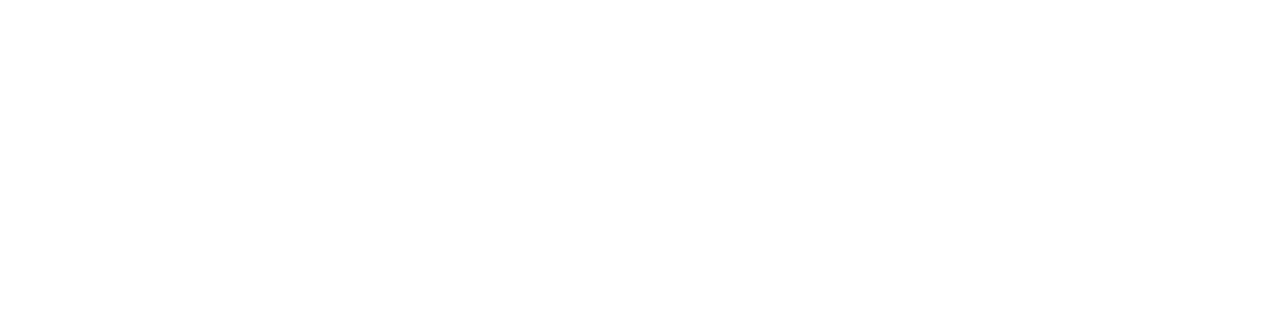
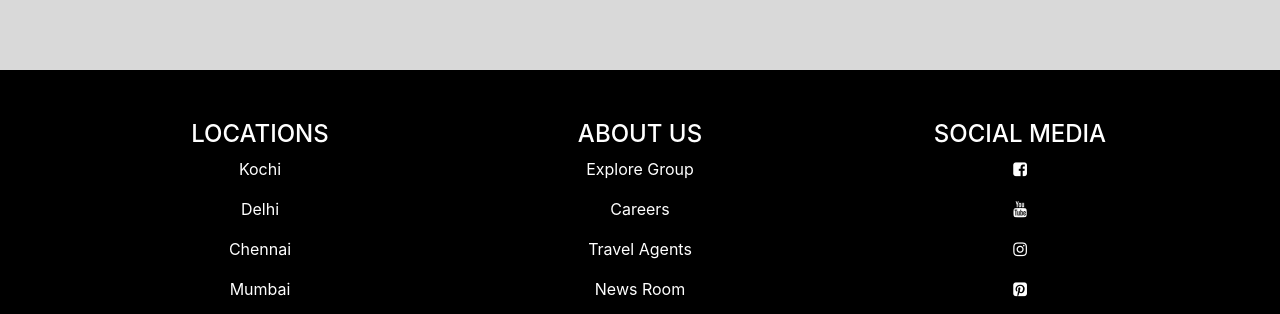
Before and after one commit to amalmhn/explore-design, a React (Create React App) app: page / in a window 1280 px wide. Shown: the part 2862-3176 px from the top of the page. Before the commit the page ends 2832 px from the top, so only its background shows below. Built offline with nearby package versions, Linux system fonts and the light colour scheme; a web font is replaced by a local one.

Commit message:
homepage completed

```diff
--- a/public/index.html
+++ b/public/index.html
@@ -18,6 +18,7 @@
   <link rel="preconnect" href="https://fonts.googleapis.com">
   <link rel="preconnect" href="https://fonts.gstatic.com" crossorigin>
   <link href="https://fonts.googleapis.com/css2?family=Style+Script&display=swap" rel="stylesheet">
+  <link rel="stylesheet" href="https://cdnjs.cloudflare.com/ajax/libs/font-awesome/4.7.0/css/font-awesome.min.css">
   <!--
       Notice the use of %PUBLIC_URL% in the tags above.
       It will be replaced with the URL of the `public` folder during the build.
--- a/src/Components/Body/Body.css
+++ b/src/Components/Body/Body.css
@@ -115,6 +115,10 @@
     background-size: 570px 250px;
     height: 250px;
 }
+.travelBlog1:hover{
+    cursor: pointer;
+    transform: scale(1.05);
+  }
 .travelBlog2{
     background-color: red;
     color: #c1191f;
@@ -123,6 +127,10 @@
     background-size: 570px 250px;
     height: 250px;
 }
+.travelBlog2:hover{
+    cursor: pointer;
+    transform: scale(1.05);
+  }
 .travelBlog3{
     padding-top: 30px;
     background-color: red;
@@ -132,10 +140,17 @@
     background-size: 1140px 250px;
     height: 250px;
 }
+.travelBlog3:hover{
+    cursor: pointer;
+    transform: scale(1.05);
+  }
 
 @media(max-width:767px){
     .marketing-jumbo{
         background-size: 1290px 410px;
+    }
+    .travelBlog3{
+        background-position: center;
     }
 }
 
@@ -149,4 +164,7 @@
     .details-div{
         width:350px;
     }
+    .travel-blog{
+        width:350px;
+    }
 }
--- /dev/null
+++ b/src/Components/Footer/Footer.css
@@ -0,0 +1,13 @@
+.footer-div{
+    padding-top: 50px;
+    text-align: center;
+    margin-top: 100px;
+    background-color: #000;
+    color: #fff;
+}
+
+@media(max-width:350px){
+    .footer-div{
+        width: 350px;
+    }
+}
--- /dev/null
+++ b/src/Components/Footer/Footer.js
@@ -0,0 +1,43 @@
+import React from 'react'
+import { Col, Container, Row } from 'react-bootstrap'
+import './Footer.css'
+
+function Footer() {
+    return (
+        <div className="footer-div">
+            <Container>
+                <Row>
+                    <Col sm>
+                    <div className="footer-texts">
+                        <h4>LOCATIONS</h4>
+                        <p>Kochi</p>
+                        <p>Delhi</p>
+                        <p>Chennai</p>
+                        <p>Mumbai</p>
+                    </div>
+                    </Col>
+                    <Col sm>
+                    <div className="footer-texts">
+                        <h4>ABOUT US</h4>
+                        <p>Explore Group</p>
+                        <p>Careers</p>
+                        <p>Travel Agents</p>
+                        <p>News Room</p>
+                    </div>
+                    </Col>
+                    <Col sm>
+                    <div className="footer-texts">
+                        <h4>SOCIAL MEDIA</h4>
+                        <p><i class="fa fa-facebook-square"></i></p>
+                        <p><i class="fa fa-youtube"></i></p>
+                        <p><i class="fa fa-instagram"></i></p>
+                        <p><i class="fa fa-pinterest-square"></i></p>
+                    </div>
+                    </Col>
+                </Row>
+            </Container>
+        </div>
+    )
+}
+
+export default Footer
--- a/src/Pages/HomePage.js
+++ b/src/Pages/HomePage.js
@@ -1,6 +1,7 @@
 import React from 'react'
 import Banner from '../Components/Banner/Banner'
 import Body from '../Components/Body/Body'
+import Footer from '../Components/Footer/Footer'
 import './HomePage.css'
 
 function HomePage() {
@@ -8,6 +9,7 @@
         <div className="homepage">
             <Banner/>
             <Body/>
+            <Footer/>
         </div>
     )
 }
```
